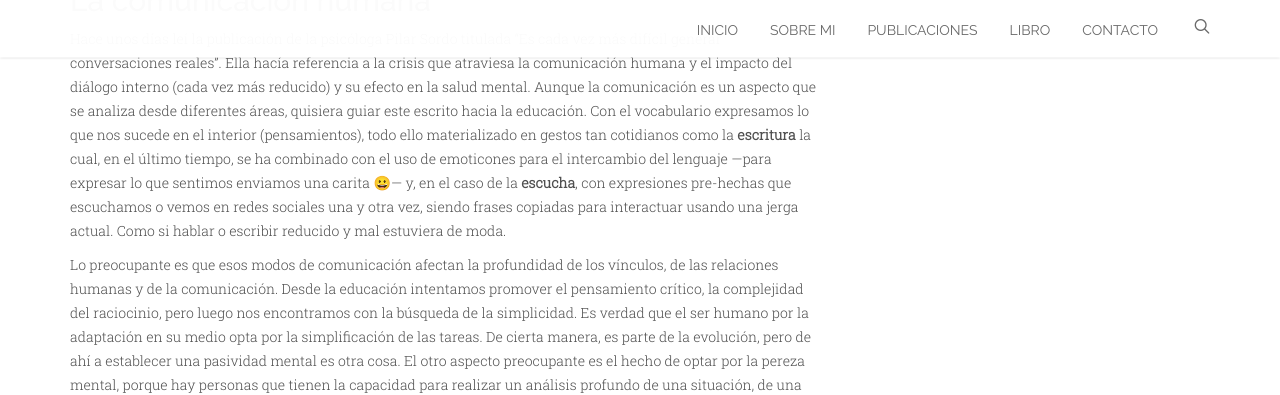
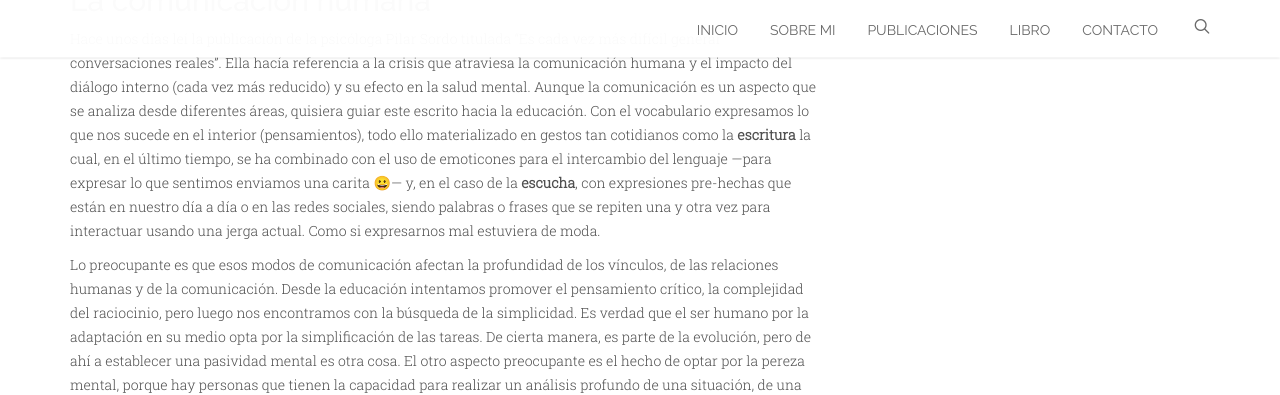
Before and after one commit to valeskacabrera/valeskacabrera.github.io, a Jekyll site: the page built from _posts/2026-08-21-la-comunicacion-humana.markdown, in a window 1280 px wide and 900 px high, scrolled down 915 px. Shown: the top 395 px of the window. Built offline with Jekyll 4.4.1, drawn with Linux system fonts in a browser that asks for light colours; some web fonts are replaced.

Commit message:
Update 2026-08-21-la-comunicacion-humana.markdown

```diff
--- a/_posts/2026-08-21-la-comunicacion-humana.markdown
+++ b/_posts/2026-08-21-la-comunicacion-humana.markdown
@@ -9,7 +9,7 @@ categories: [Educacion]
 
 ## La comunicación humana
 
-Hace unos días leí la publicación de la psicóloga Pilar Sordo titulada “Es cada vez más difícil generar conversaciones reales”. Ella hacía referencia a la crisis que atraviesa la comunicación humana y el impacto del diálogo interno (cada vez más reducido) y su efecto en la salud mental. Aunque la comunicación es un aspecto que se analiza desde diferentes áreas, quisiera guiar este escrito hacia la educación. Con el vocabulario expresamos lo que nos sucede en el interior (pensamientos), todo ello materializado en gestos tan cotidianos como la **escritura** la cual, en el último tiempo, se ha combinado con el uso de emoticones para el intercambio del lenguaje —para expresar lo que sentimos enviamos una carita 😀— y, en el caso de la **escucha**, con expresiones pre-hechas que escuchamos o vemos en redes sociales una y otra vez, siendo frases copiadas para interactuar usando una jerga actual. Como si hablar o escribir reducido y mal estuviera de moda.
+Hace unos días leí la publicación de la psicóloga Pilar Sordo titulada “Es cada vez más difícil generar conversaciones reales”. Ella hacía referencia a la crisis que atraviesa la comunicación humana y el impacto del diálogo interno (cada vez más reducido) y su efecto en la salud mental. Aunque la comunicación es un aspecto que se analiza desde diferentes áreas, quisiera guiar este escrito hacia la educación. Con el vocabulario expresamos lo que nos sucede en el interior (pensamientos), todo ello materializado en gestos tan cotidianos como la **escritura** la cual, en el último tiempo, se ha combinado con el uso de emoticones para el intercambio del lenguaje —para expresar lo que sentimos enviamos una carita 😀— y, en el caso de la **escucha**, con expresiones pre-hechas que están en nuestro día a día o en las redes sociales, siendo palabras o frases que se repiten una y otra vez para interactuar usando una jerga actual. Como si expresarnos mal estuviera de moda.
 
 Lo preocupante es que esos modos de comunicación afectan la profundidad de los vínculos, de las relaciones humanas y de la comunicación. Desde la educación intentamos promover el pensamiento crítico, la complejidad del raciocinio, pero luego nos encontramos con la búsqueda de la simplicidad. Es verdad que el ser humano por la adaptación en su medio opta por la simplificación de las tareas. De cierta manera, es parte de la evolución, pero de ahí a establecer una pasividad mental es otra cosa. El otro aspecto preocupante es el hecho de optar por la pereza mental, porque hay personas que tienen la capacidad para realizar un análisis profundo de una situación, de una noticia, de un contexto. No obstante, prefieren no complicarse la vida y seguir en un estado (falso) de paz mental. Es verdad que hay batallas a las que no queremos prestarle atención (no podemos estar en todas las problemáticas que aquejan en el mundo), pero de ahí a “pasar de todo” es otra cosa.
 
```
